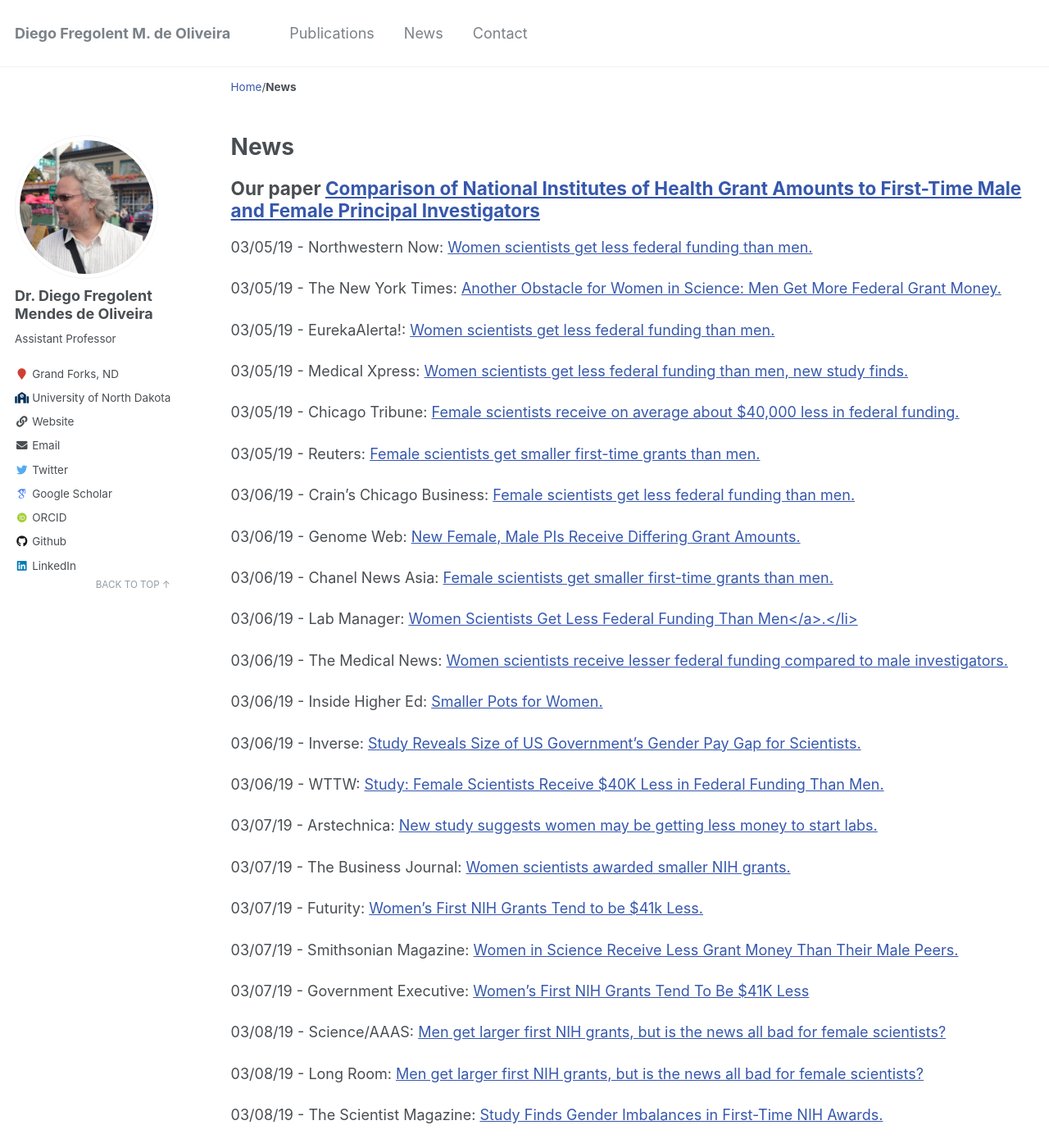
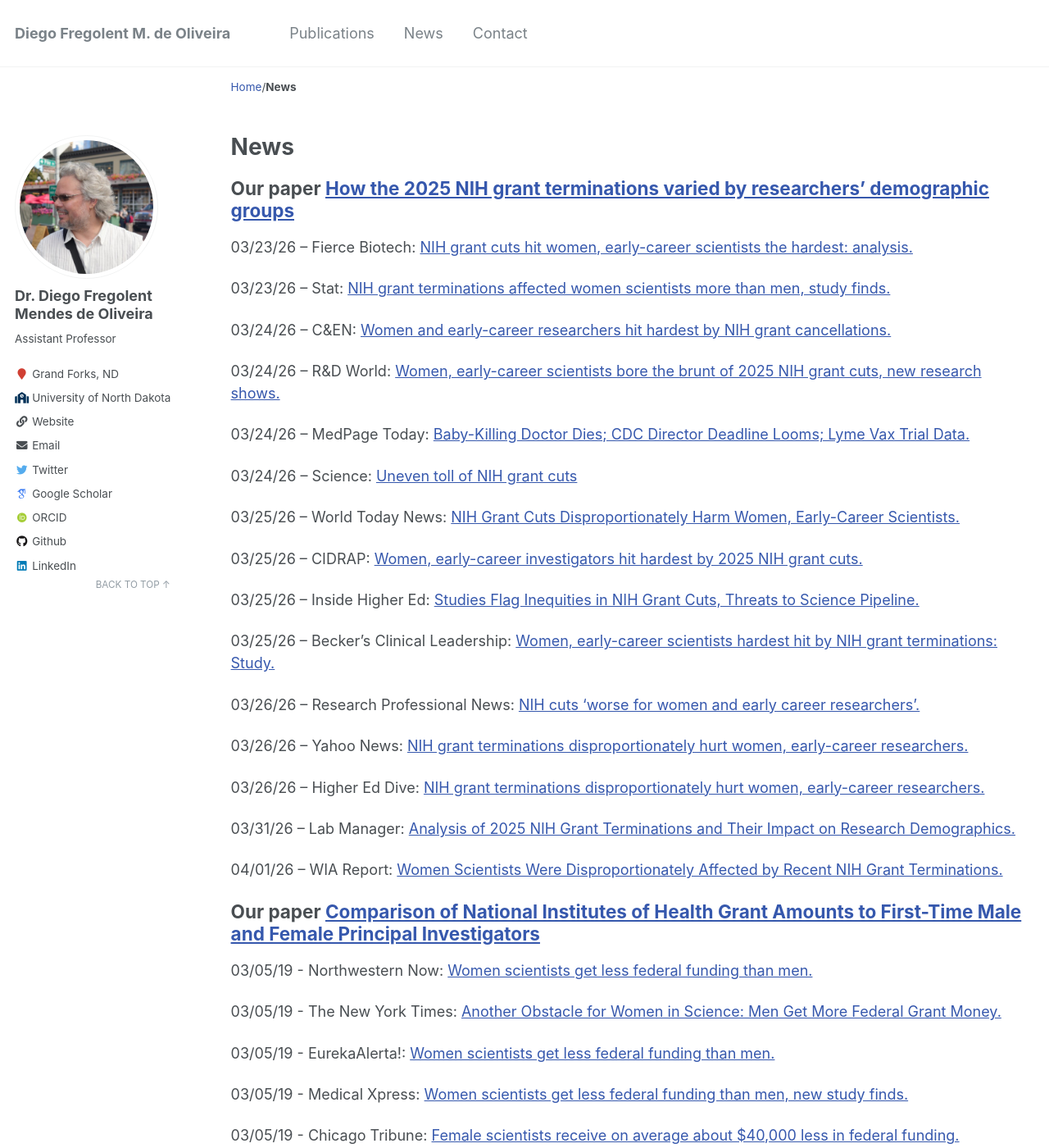
Before and after one commit to fregolente/fregolente.github.io, a Jekyll site: the page built from _pages/news.md, in a window 1280 px wide and 1400 px high. Shown: the whole window at 82% size. Built offline with Jekyll 4.4.1, drawn with Linux system fonts in a browser that asks for light colours; some web fonts are replaced.

Commit message:
Update news.md

```diff
--- a/_pages/news.md
+++ b/_pages/news.md
@@ -3,6 +3,41 @@ layout: archive
 permalink: /news/
 title: "News"
 ---
+
+## **Our paper [How the 2025 NIH grant terminations varied by researchers’ demographic groups](https://www.pnas.org/doi/10.1073/pnas.2527755123)**
+
+03/23/26 – Fierce Biotech: [NIH grant cuts hit women, early-career scientists the hardest: analysis.](https://www.fiercebiotech.com/research/nih-grant-cuts-hit-women-early-career-scientists-hardest-analysis-finds)
+
+03/23/26 – Stat: [NIH grant terminations affected women scientists more than men, study finds.](https://www.statnews.com/2026/03/23/nih-cuts-who-lost-funding-women-blacks-young-researchers/)
+
+03/24/26 – C&EN: [Women and early-career researchers hit hardest by NIH grant cancellations.](https://cen.acs.org/policy/research-funding/Women-early-career-researchers-hit/104/web/2026/03)
+
+03/24/26 – R&D World: [Women, early-career scientists bore the brunt of 2025 NIH grant cuts, new research shows.](https://www.rdworldonline.com/women-early-career-scientists-bore-the-brunt-of-2025-nih-grant-cuts-new-research-shows/)
+
+03/24/26 – MedPage Today: [Baby-Killing Doctor Dies; CDC Director Deadline Looms; Lyme Vax Trial Data.](https://www.medpagetoday.com/publichealthpolicy/generalprofessionalissues/120453)
+
+03/24/26 – Science: [Uneven toll of NIH grant cuts](https://www.science.org/content/article/scienceadviser-uneven-toll-nih-grant-cuts#uneven-toll)
+
+03/25/26 – World Today News: [NIH Grant Cuts Disproportionately Harm Women, Early-Career Scientists.](https://www.world-today-news.com/nih-grant-cuts-disproportionately-harm-women-early-career-scientists/)
+
+03/25/26 – CIDRAP: [Women, early-career investigators hit hardest by 2025 NIH grant cuts.](https://www.cidrap.umn.edu/anti-science/women-early-career-investigators-hit-hardest-2025-nih-grant-cuts)
+
+03/25/26 – Inside Higher Ed: [Studies Flag Inequities in NIH Grant Cuts, Threats to Science Pipeline.](https://www.insidehighered.com/news/quick-takes/2026/03/25/studies-flag-inequities-grant-cuts-threats-pipeline)
+
+03/25/26 – Becker’s Clinical Leadership: [Women, early-career scientists hardest hit by NIH grant terminations: Study.](https://www.beckershospitalreview.com/quality/public-health/women-early-career-scientists-hardest-hit-by-nih-grant-terminations-study/)
+
+03/26/26 – Research Professional News: [NIH cuts ‘worse for women and early career researchers’.](https://www.researchprofessionalnews.com/rr-news-usa-federal-agencies-2026-3-nih-cuts-worse-for-women-and-early-career-researchers/)
+
+03/26/26 – Yahoo News: [NIH grant terminations disproportionately hurt women, early-career researchers.](https://www.yahoo.com/news/articles/nih-grant-terminations-disproportionately-hurt-050000089.html)
+
+03/26/26 – Higher Ed Dive: [NIH grant terminations disproportionately hurt women, early-career researchers.](https://www.highereddive.com/news/nih-grant-terminations-disproportionately-hurt-women-early-career-research/815731/)
+
+03/31/26 – Lab Manager: [Analysis of 2025 NIH Grant Terminations and Their Impact on Research Demographics.](https://www.labmanager.com/analysis-of-2025-nih-grant-terminations-and-their-impact-on-research-demographics-35170)
+
+04/01/26 – WIA Report: [Women Scientists Were Disproportionately Affected by Recent NIH Grant Terminations.](https://wiareport.com/2026/04/women-scientists-were-disproportionately-affected-by-recent-nih-grant-terminations/)
+
+
+
 ## **Our paper [Comparison of National Institutes of Health Grant Amounts to First-Time Male and Female Principal Investigators](https://jamanetwork.com/journals/jama/fullarticle/2726973)**
 
 03/05/19 - Northwestern Now:  [Women scientists get less federal funding than men.](https://news.northwestern.edu/stories/2019/03/women-scientists-get-less-federal-funding-than-men)
```
